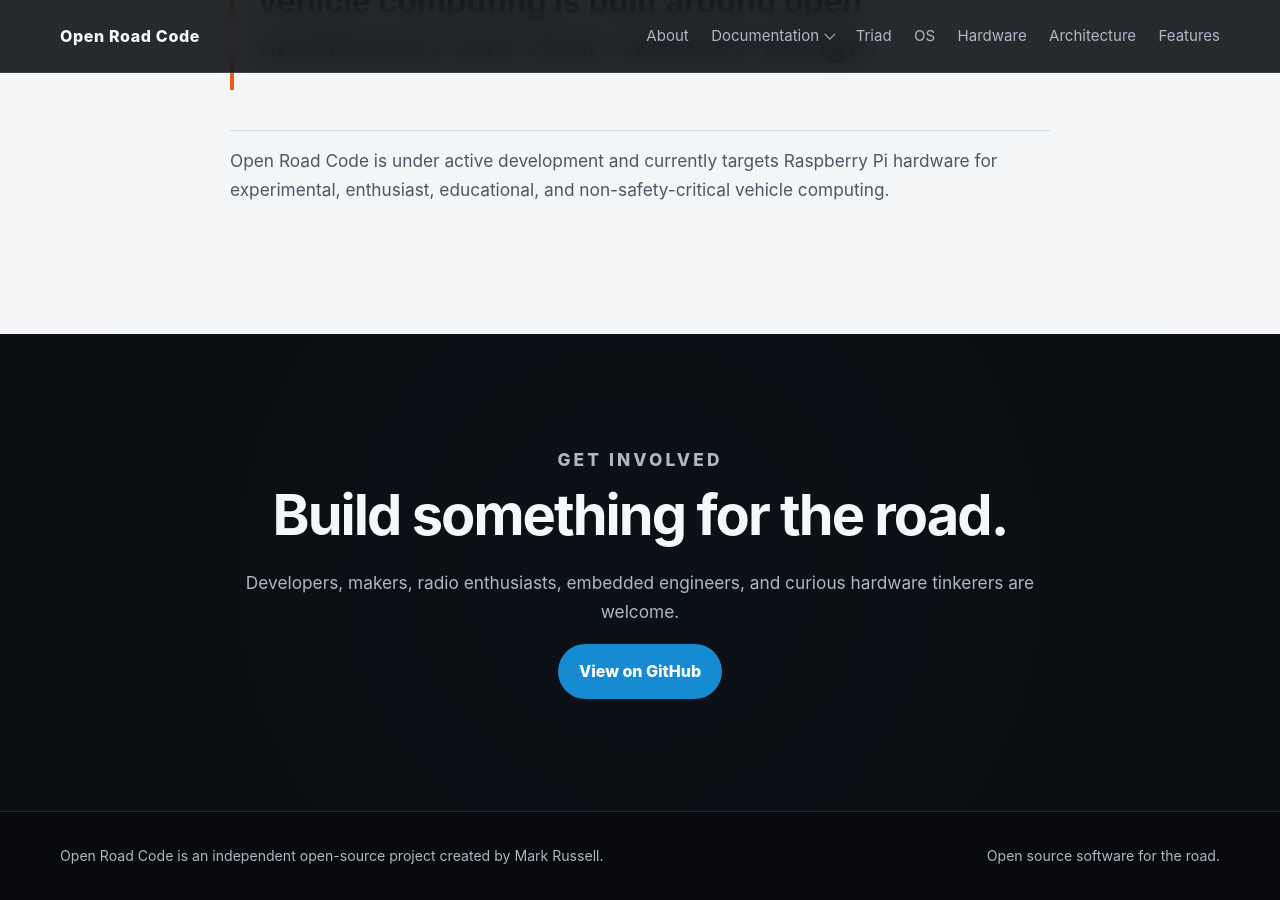
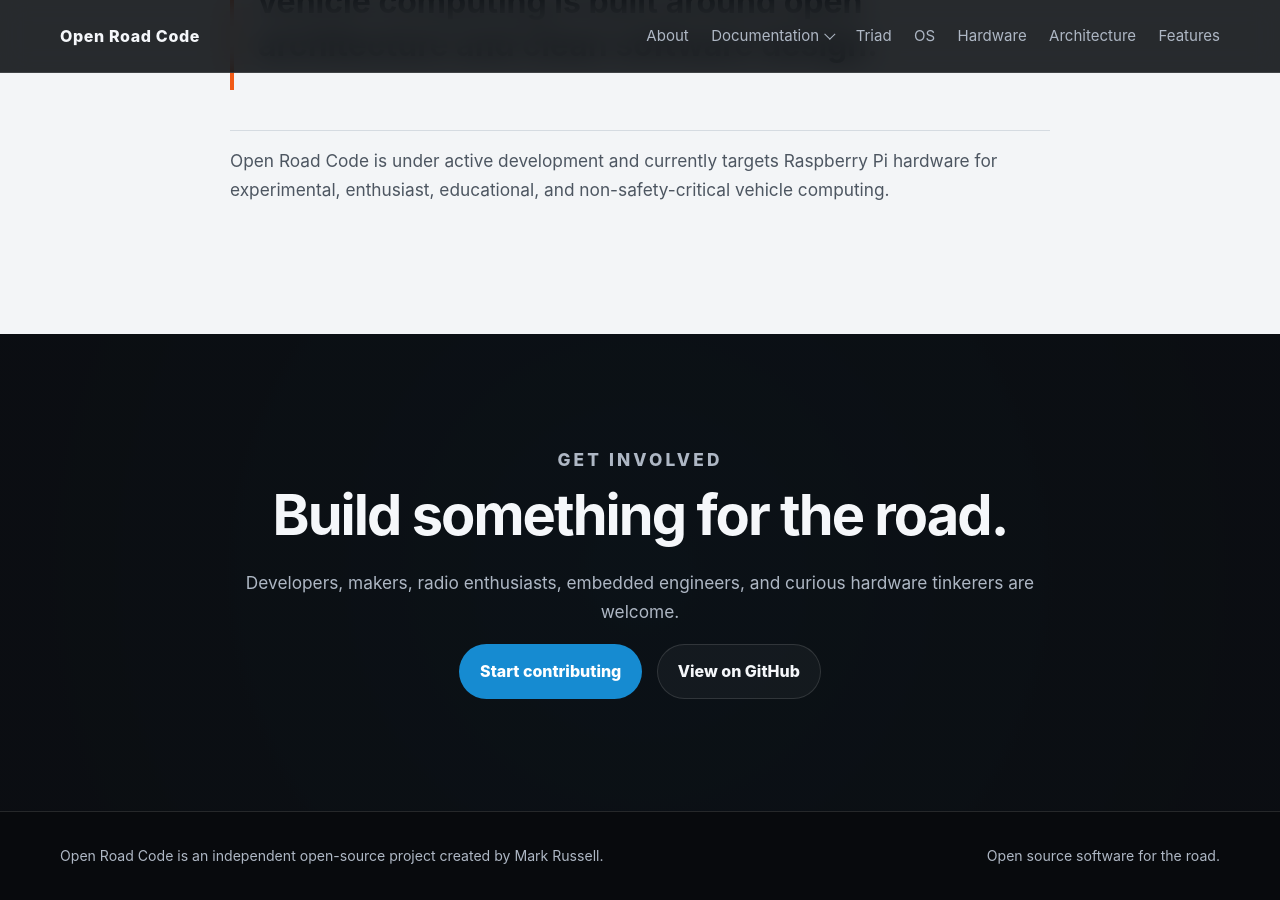
Before and after one commit to markisrt4/openroadcode-site, a Jekyll site: the page built from index.html, in a window 1280 px wide and 900 px high, scrolled down 6525 px. Built offline with Jekyll 4.4.1, drawn with Linux system fonts in a browser that asks for light colours.

Commit message:
Link homepage to contributor guide

```diff
--- a/index.html
+++ b/index.html
@@ -271,7 +271,12 @@
     </p>
 
     <div class="button-row button-row--center">
-      <a class="button button--primary" href="https://github.com/markisrt4/OpenRoadCode">View on GitHub</a>
+      <a class="button button--primary" href="{{ '/docs/contributing/' | relative_url }}">
+        Start contributing
+      </a>
+      <a class="button button--secondary" href="https://github.com/markisrt4/OpenRoadCode">
+        View on GitHub
+      </a>
     </div>
   </div>
 </section>
```
